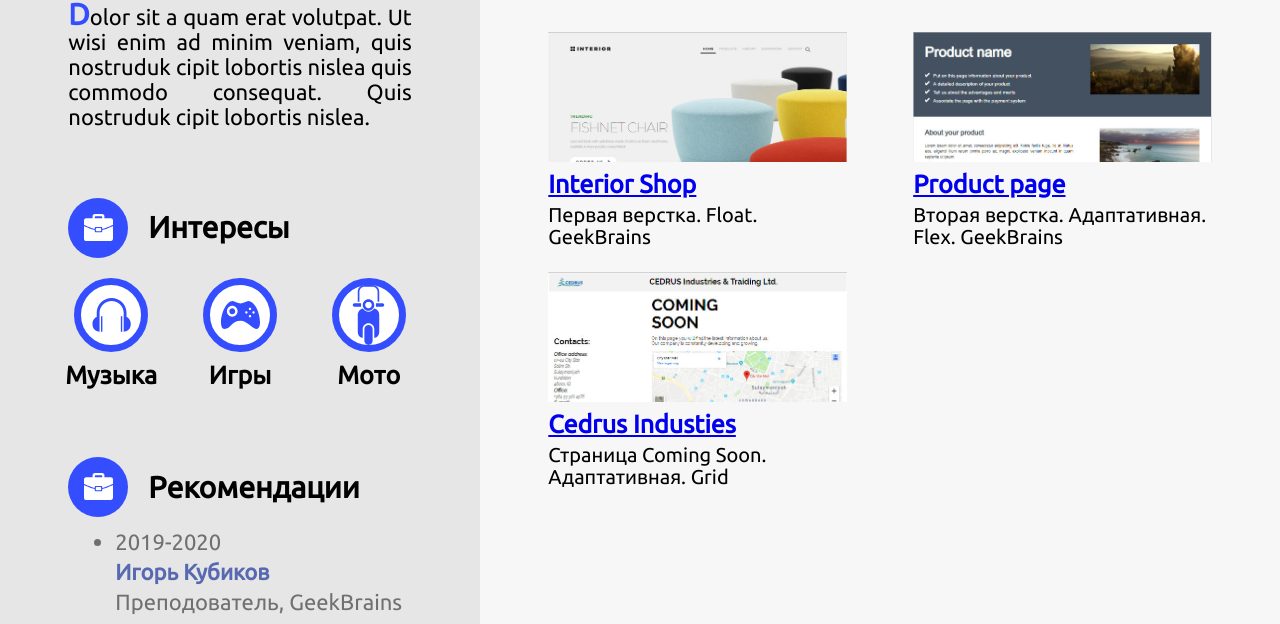
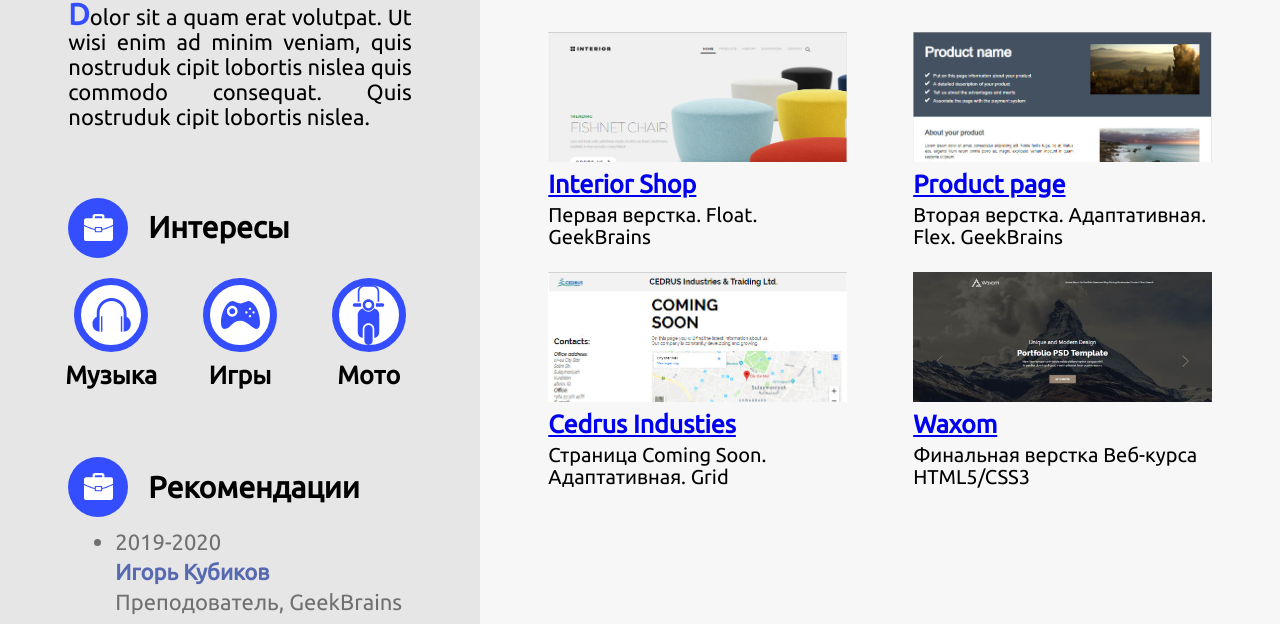
Before and after one commit to shaiko-sv/shaiko-sv.github.io, a plain HTML site: page index.html in a window 1280 px wide. Shown: the part 566-1190 px from the top of the page. Drawn offline with Linux system fonts and the light colour scheme.

Commit message:
added one more site portfolio

```diff
--- a/index.html
+++ b/index.html
@@ -92,13 +92,13 @@
                 </a>
                 <p>Страница Coming Soon. Адаптативная. Grid</p>
             </div>
-<!--
             <div class="work">
-                <img src="#" alt="site image">
-                <h3>site name</h3>
-                <p>Description</p>
+                <a href="portfolio/site05/index.html" target="_blank">
+                    <img src="img/site05.jpg" alt="site image">
+                    <h3>Waxom</h3>
+                </a>
+                <p>Финальная верстка Веб-курса HTML5/CSS3</p>
             </div>
--->
         </div>
     </main>
     <footer>&copy; Сергей Шайко, 2019</footer>
```
